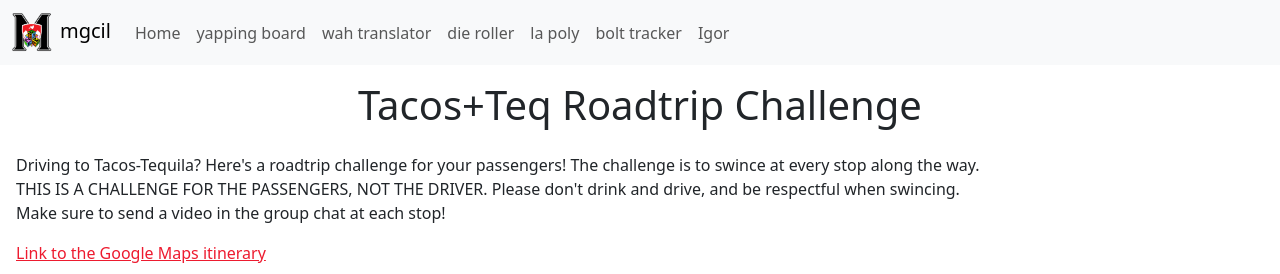
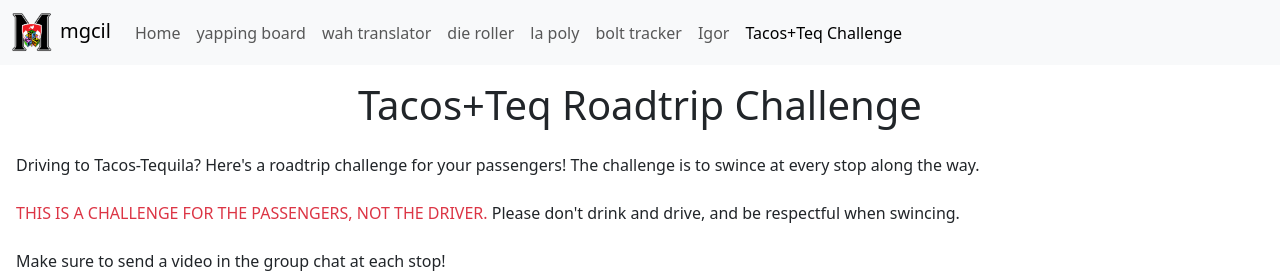
Before and after one commit to Fontaine44/mgcil, an Angular app in the folder frontend/mgcil/: page /tacoteq in a window 1280 px wide. Shown: the top 274 px of the page. Built offline with nearby package versions, Linux system fonts and the light colour scheme.

Commit message:
Fix text and add in navbar

```diff
--- a/frontend/mgcil/src/app/components/tacoteq/tacoteq.component.html
+++ b/frontend/mgcil/src/app/components/tacoteq/tacoteq.component.html
@@ -5,9 +5,9 @@
 
   <div>
     <p>
-      Driving to Tacos-Tequila? Here's a roadtrip challenge for your passengers! The challenge is to swince at every stop along the way.<br>
-      <span class="text-uppercase">This is a challenge for the passengers, not the driver.</span> Please don't drink and drive, and be respectful when swincing.<br>
-      Make sure to send a video in the group chat at each stop!
+      Driving to Tacos-Tequila? Here's a roadtrip challenge for your passengers! The challenge is to swince at every stop along the way.<br><br>
+      <span class="text-uppercase text-danger">This is a challenge for the passengers, not the driver.</span> Please don't drink and drive, and be respectful when swincing.<br><br>
+      Make sure to send a video in the group chat at each stop! <br>
     </p>
     <a href="https://maps.app.goo.gl/uR3ZWVbDcB9j7DaS6" target="_blank">Link to the Google Maps itinerary</a>
   </div>
--- a/frontend/mgcil/src/app/shared/components/navbar/navbar.component.html
+++ b/frontend/mgcil/src/app/shared/components/navbar/navbar.component.html
@@ -30,6 +30,9 @@
         <li class="nav-item">
           <a class="nav-link" routerLink="/igor" routerLinkActive="active">Igor</a>
         </li>
+        <li class="nav-item">
+          <a class="nav-link" routerLink="/tacoteq" routerLinkActive="active">Tacos+Teq Challenge</a>
+        </li>
       </ul>
     </div>
   </div>
```
